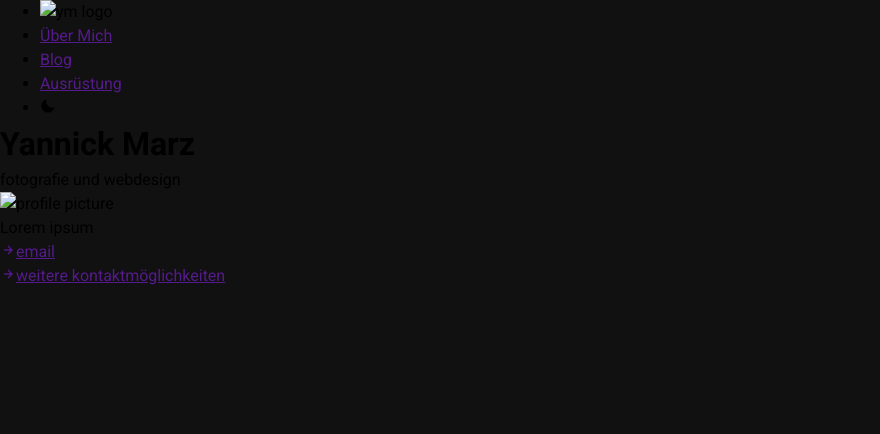
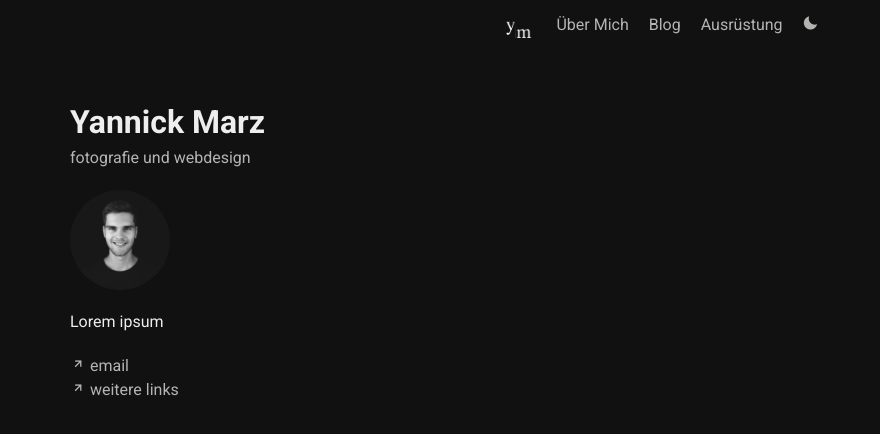
Before and after one commit to yannickmarz/personal-website, a plain HTML site: page index.html in a window 1280 px wide. Shown: the whole page, without its empty margins (0-880 px from the left). Drawn offline with nearby package versions, Linux system fonts and the light colour scheme.

Commit message:
add basic styling

```diff
--- a/index.html
+++ b/index.html
@@ -12,7 +12,7 @@
         <div class="navbar">
             <ul>
                 <li>
-                    <img href="/images/ym-logo-white.png" alt="ym logo">
+                    <img src="/images/ym-logo-white.png" alt="ym logo">
                 </li>
                 <li>
                     <a href="">Über Mich</a>
@@ -29,18 +29,20 @@
             </ul>
         </div>
     </div>
-    <div class="container" id="about">
-        <h1>Yannick Marz</h1>
-        <p>fotografie und webdesign</p>
-        <img href="/images/profile-picture.jpg" alt="profile picture">
-        <p>Lorem ipsum</p>
-        <a href="">
-            <i class='bx bx-right-arrow-alt' ></i>email
-        </a>
-        <br>
-        <a href="">
-            <i class='bx bx-right-arrow-alt' ></i>weitere kontaktmöglichkeiten
-        </a>
+    <div class="about">
+        <h1 class="heading">Yannick Marz</h1>
+        <p class="subtitle">fotografie und webdesign</p>
+        <img src="/images/profile-picture.jpg" alt="profile picture">
+        <p class="bio">Lorem ipsum</p>
+          <div class="links">
+            <a href="">
+                <i class='bx bx-right-arrow-alt' ></i> email
+            </a>
+            <br>
+            <a href="">
+                <i class='bx bx-right-arrow-alt' ></i> weitere links
+            </a>
+          </div>
     </div>
 </body>
 </html>
--- a/style.css
+++ b/style.css
@@ -34,3 +34,79 @@ input, button, textarea, select {
   input, button, textarea, select {
     font: inherit;
   }
+
+  /* Navigation Bar */
+
+  ul {
+    list-style-type: none;
+    display: flex;
+    justify-content: center;
+    gap: 20px;
+    margin-top: 13px;
+  }
+
+  ul a {
+    text-decoration: none;
+    color: var(--secondary-text-color);
+  }
+
+  ul a:hover {
+    color: var(--main-text-color)
+  }
+
+  ul i {
+    color: var(--secondary-text-color)
+  }
+
+  ul i:hover {
+    color: var(--main-text-color);
+    cursor: pointer;
+  }
+
+  ul img {
+    height: 35px;
+    color: var(--main-text-color);
+  }
+
+  /* About Section */
+
+  .about {
+    margin-top: 50px;
+    margin-left: 70px;
+  }
+
+  .about h1 {
+    color: var(--main-text-color)
+  }
+
+  .about .subtitle {
+    color: var(--secondary-text-color)
+  }
+
+  .about img {
+    margin-top: 20px;
+    height: 100px;
+    border-radius: 50%;
+}
+
+.about .bio {
+    margin-top: 20px;
+    color: var(--main-text-color)
+}
+
+.links {
+    margin-top: 20px;
+}
+
+.about i {
+    rotate: -45deg;
+}
+
+.about a {
+    text-decoration: none;
+    color: var(--secondary-text-color);
+}
+
+.about a:hover {
+    color: var(--main-text-color);
+}
```
